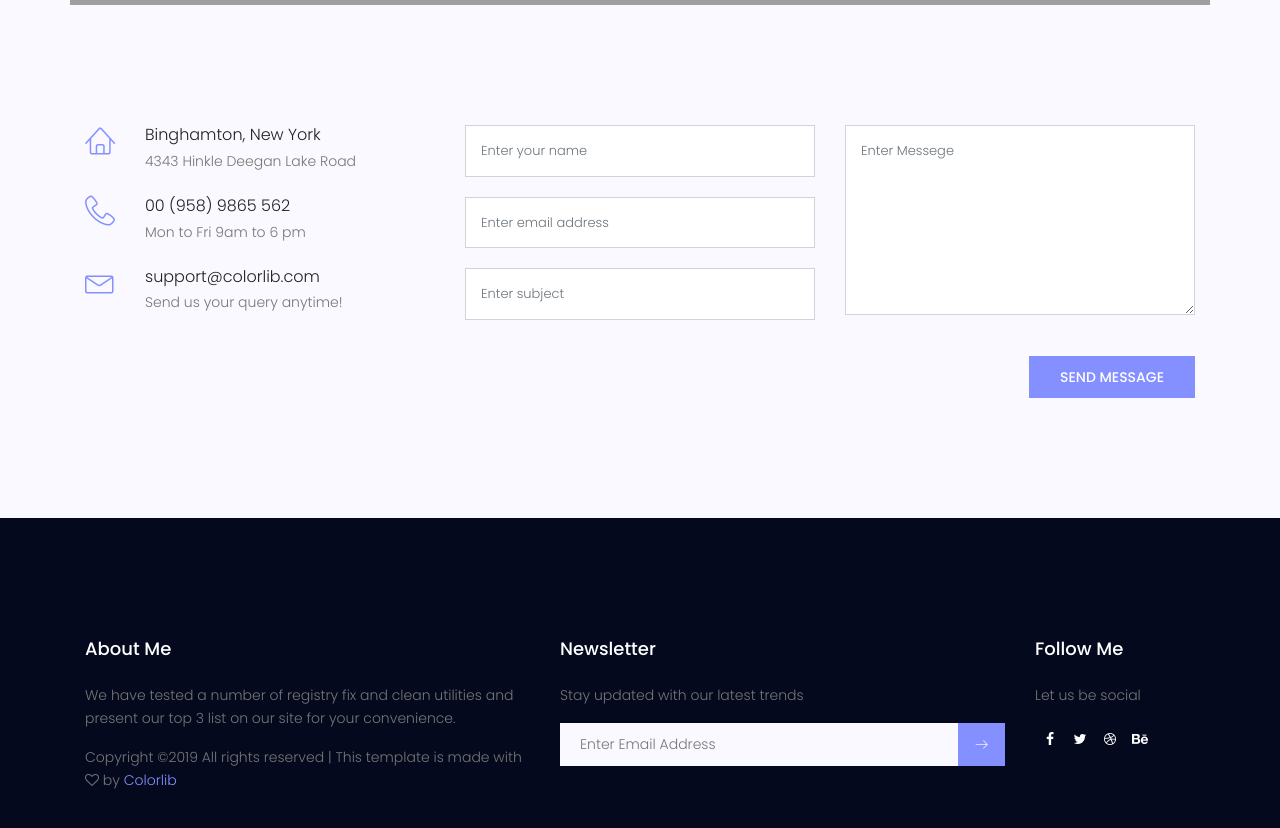
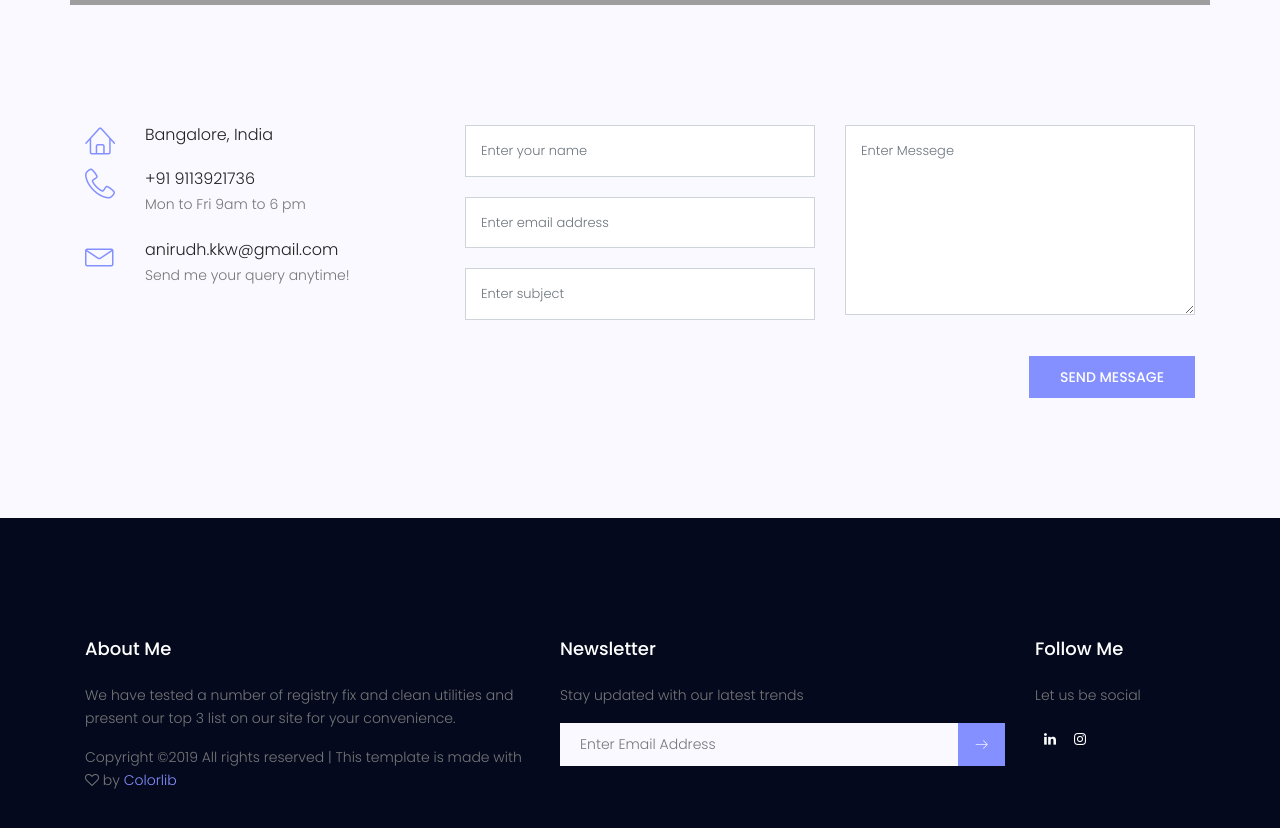
Before and after one commit to anirudhkkw/personal, a plain HTML site: page contact.html in a window 1280 px wide. Shown: the part 900-1728 px from the top of the page. Drawn offline with nearby package versions, Linux system fonts and the light colour scheme; some packages are replaced by stand-ins of ours; grey boxes are pictures that could not be loaded.

Commit message:
added few of my init details. Removed everything else for now

```diff
--- a/contact.html
+++ b/contact.html
@@ -39,7 +39,7 @@
 			      </div>
 			      <nav id="nav-menu-container">
 			        <ul class="nav-menu">
-			          <li><a href="index.html">Home</a></li>
+			          <li><a href="index.html">Home</a></li> <!--
 			          <li><a href="about.html">About</a></li>
 			          <li><a href="services.html">Services</a></li>
 			          <li><a href="portfolio.html">Portfolio</a></li>
@@ -60,7 +60,7 @@
 				            </ul>
 				          </li>
 			            </ul>
-			          </li>
+			          </li>					          		-->
 			          <li><a href="contact.html">Contact</a></li>
 			        </ul>
 			      </nav><!-- #nav-menu-container -->
@@ -95,9 +95,9 @@
 									<span class="lnr lnr-home"></span>
 								</div>
 								<div class="contact-details">
-									<h5>Binghamton, New York</h5>
+									<h5>Bangalore, India</h5>
 									<p>
-										4343 Hinkle Deegan Lake Road
+
 									</p>
 								</div>
 							</div>
@@ -106,7 +106,7 @@
 									<span class="lnr lnr-phone-handset"></span>
 								</div>
 								<div class="contact-details">
-									<h5>00 (958) 9865 562</h5>
+									<h5>+91 9113921736</h5>
 									<p>Mon to Fri 9am to 6 pm</p>
 								</div>
 							</div>
@@ -115,8 +115,8 @@
 									<span class="lnr lnr-envelope"></span>
 								</div>
 								<div class="contact-details">
-									<h5>support@colorlib.com</h5>
-									<p>Send us your query anytime!</p>
+									<h5>anirudh.kkw@gmail.com</h5>
+									<p>Send me your query anytime!</p>
 								</div>
 							</div>
 						</div>
@@ -184,10 +184,8 @@ Copyright &copy;<script>document.write(new Date().getFullYear());</script> All r
                                 <h4>Follow Me</h4>
                                 <p>Let us be social</p>
                                 <div class="footer-social d-flex align-items-center">
-                                    <a href="#"><i class="fa fa-facebook"></i></a>
-                                    <a href="#"><i class="fa fa-twitter"></i></a>
-                                    <a href="#"><i class="fa fa-dribbble"></i></a>
-                                    <a href="#"><i class="fa fa-behance"></i></a>
+                                   <a target="_blank" rel="noopener noreferrer" href="https://www.linkedin.com/in/anirudhkkw/"><i class="fa fa-linkedin"></i></a>
+                                    <a target="_blank" rel="noopener noreferrer" href="https://www.instagram.com/anirudh_kalkotwar/"><i class="fa fa-instagram"></i></a>
                                 </div>
                             </div>
                         </div>
```
Also changed, not shown: index.html (+20 -21 lines), img/hm_1.jpg (added), img/hm_2.jpg (added), 2 other files.
